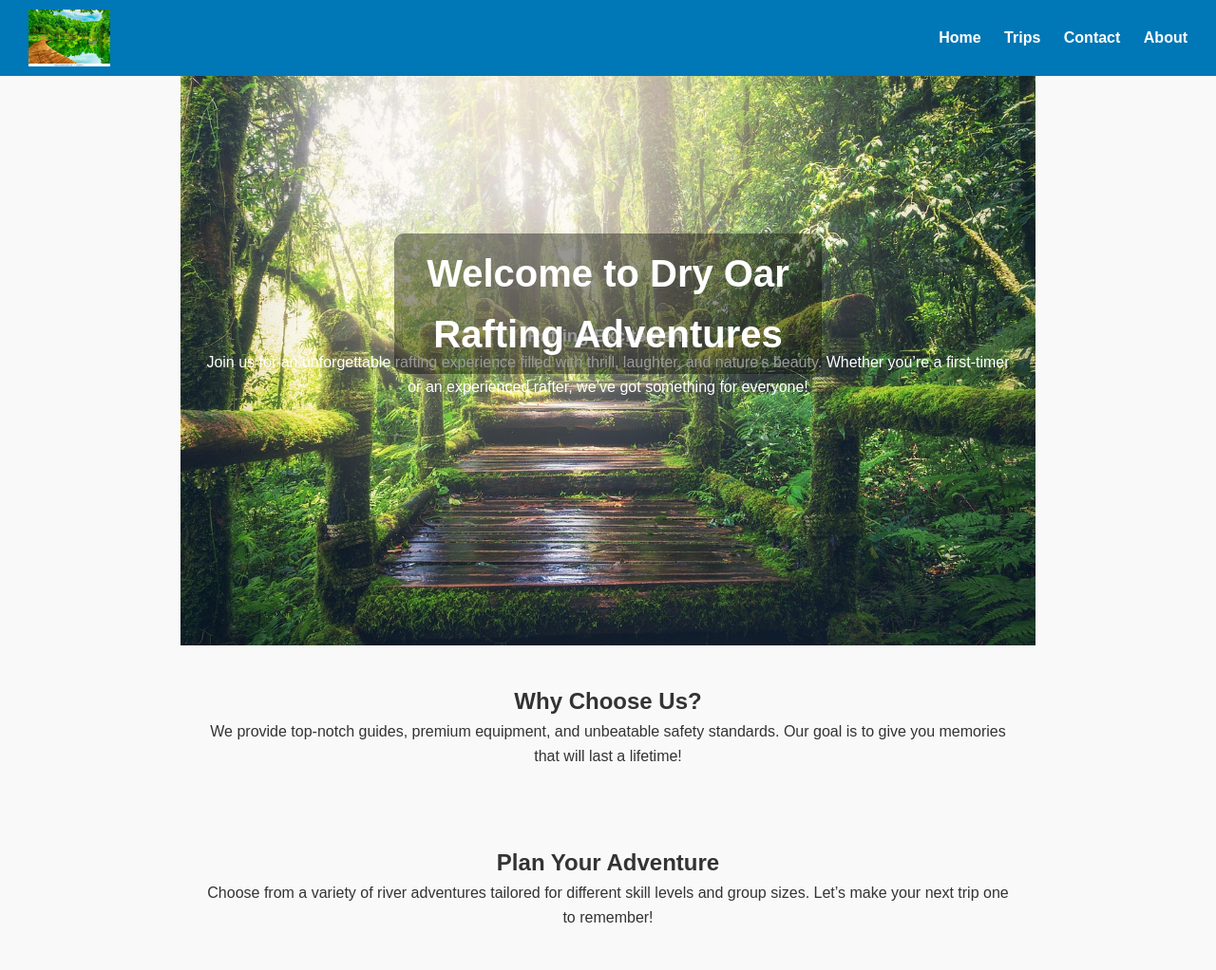
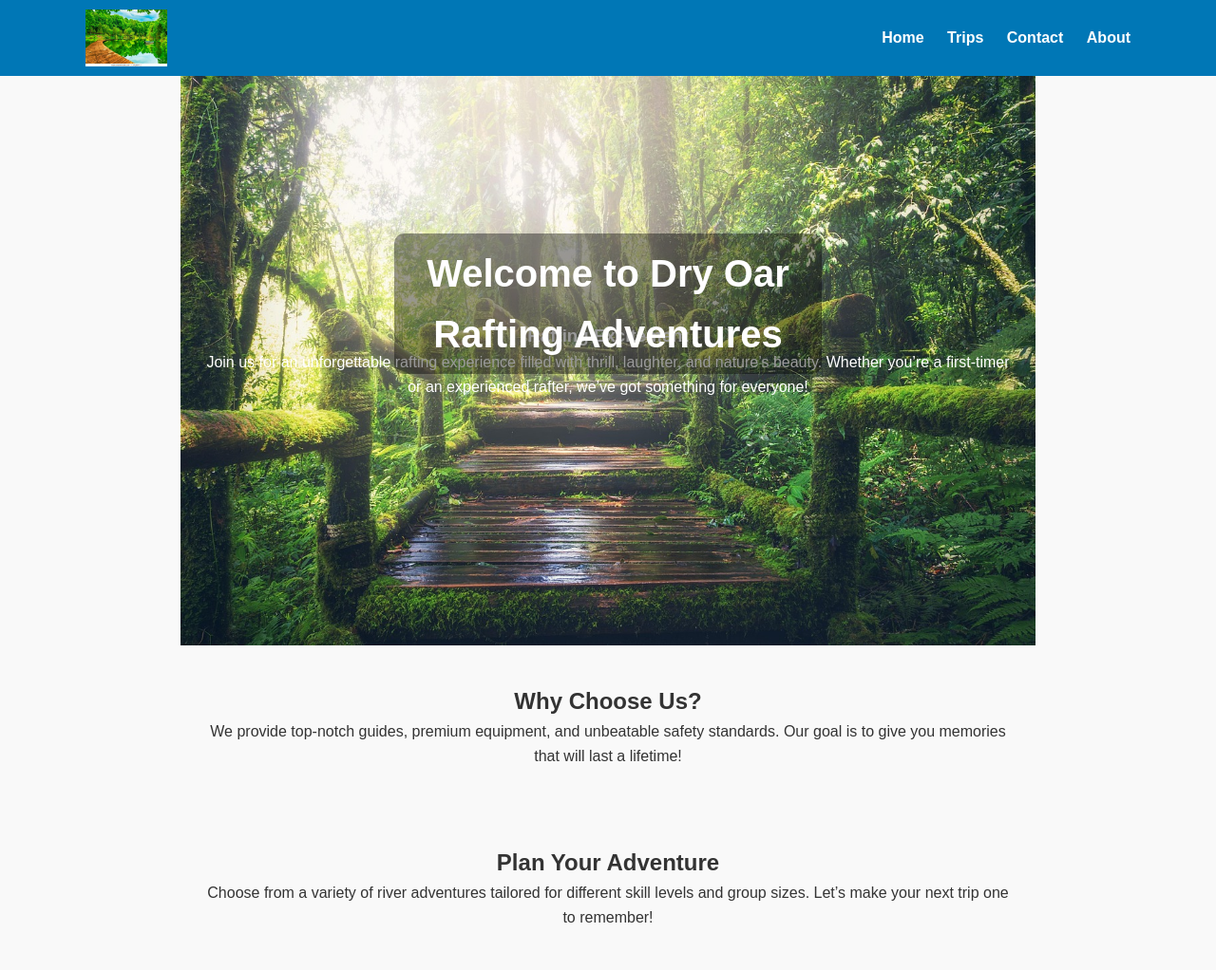
Before and after one commit to Emmychizzy042/wdd130, a plain HTML site: page wwr/index.html in a window 1280 px wide. Shown: the top 1022 px of the page at 95% size. Drawn offline with Linux system fonts and the light colour scheme; files that its build step writes are made by us from their sources.

Commit message:
width change

```diff
--- a/wwr/styles/styles.css
+++ b/wwr/styles/styles.css
@@ -26,7 +26,7 @@ header {
   display: flex;
   align-items: center;
   justify-content: space-between;
-  padding: 10px 30px;
+  padding: 10px 90px;
 }
 
 header img {
```
